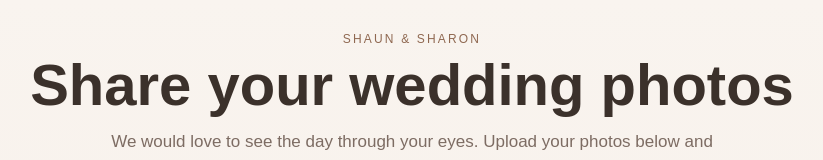
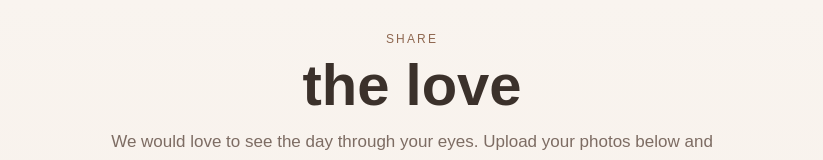
Before and after one commit to ShaunDNHQ/wedding-photos, a Next.js app: page /wedding in a window 1280 px wide. Shown: the top 160 px of the page, without its empty margins (228-1051 px from the left). Built offline with nearby package versions, Linux system fonts and the light colour scheme; no server answers.

Commit message:
Update page.tsx

```diff
--- a/app/wedding/page.tsx
+++ b/app/wedding/page.tsx
@@ -63,8 +63,8 @@ export default function WeddingPage() {
   return (
     <main className="wedding-page">
       <section className="hero">
-        <p className="eyebrow">Shaun &amp; Sharon</p>
-        <h1>Share your wedding photos</h1>
+        <p className="eyebrow">Share</p>
+        <h1>the love</h1>
         <p className="intro">
           We would love to see the day through your eyes. Upload your photos
           below and enjoy the live gallery.
```
